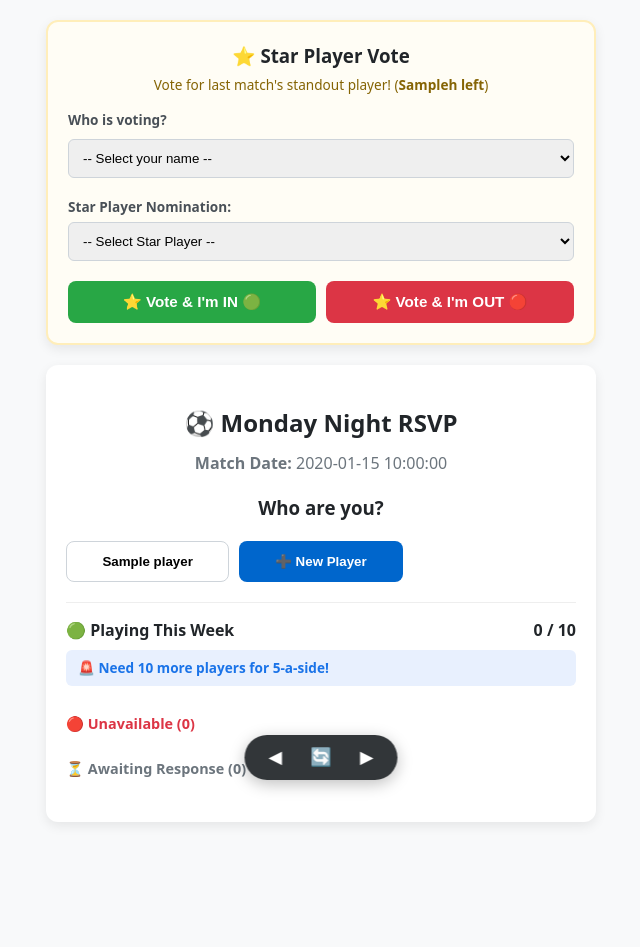
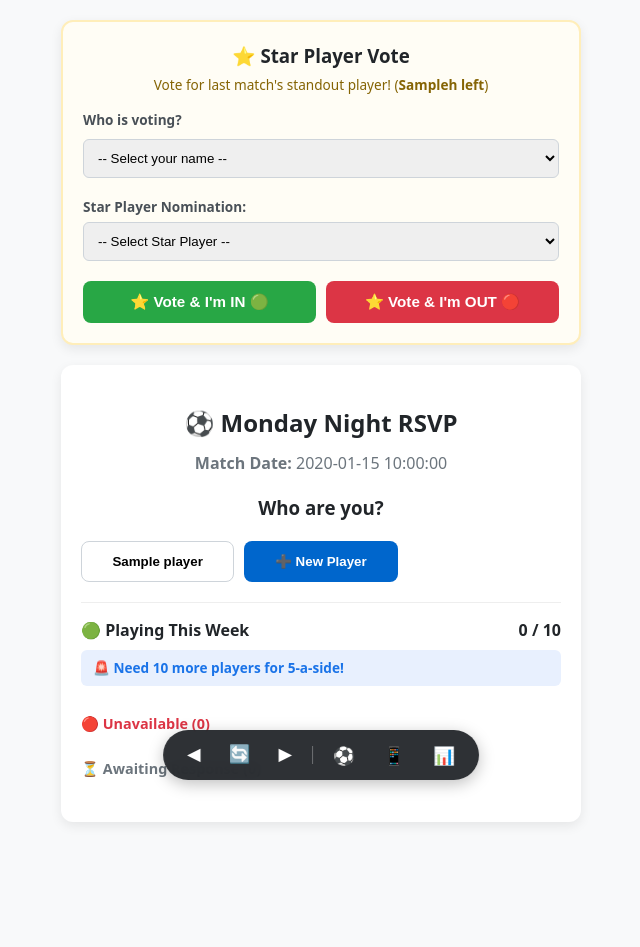
Before and after one commit to SethSinghJenningsKSCLOUD/5aSide-Manager, a Flask app: template templates/rsvp.html in a window 1280 px wide. Shown: the whole page, without its empty margins (319-959 px from the left). Before the commit the page ends 824 px from the top, so only its background shows below. Run offline with Flask 3, Linux system fonts and the light colour scheme; the template is opened without the code that fills it: most values are stand-ins (such as "Sample title", 1, 10 or a date in 2020).

Commit message:
Update RSVP page with full nav dock and combined streak feed

```diff
--- a/templates/rsvp.html
+++ b/templates/rsvp.html
@@ -5,14 +5,15 @@
     <meta name="viewport" content="width=device-width, initial-scale=1.0">
     <title>Match RSVP - Monday Night 5-a-Side</title>
     <style>
-        body { font-family: system-ui, -apple-system, sans-serif; max-width: 550px; margin: 20px auto; padding: 0 15px; line-height: 1.5; background: #f8f9fa; color: #212529; padding-bottom: 75px !important; }
+        *, *::before, *::after { box-sizing: border-box; }
+        body { font-family: system-ui, -apple-system, sans-serif; max-width: 550px; margin: 20px auto; padding: 0 15px; line-height: 1.5; background: #f8f9fa; color: #212529; padding-bottom: 85px !important; }
         .card { background: white; padding: 20px; border-radius: 12px; box-shadow: 0 4px 12px rgba(0,0,0,0.08); text-align: center; margin-bottom: 20px; }
         .poll-card { background: #fffdf5; border: 2px solid #ffeeba; }
         .btn-group { display: flex; gap: 15px; margin-top: 15px; }
-        .btn { flex: 1; padding: 14px; border: none; border-radius: 8px; font-size: 1.1rem; font-weight: bold; cursor: pointer; color: white; }
+        .btn { flex: 1; padding: 14px; border: none; border-radius: 8px; font-size: 1.1rem; font-weight: bold; cursor: pointer; color: white; transition: transform 0.1s ease; }
+        .btn:active { transform: scale(0.98); }
         .btn-in { background: #28a745; }
         .btn-out { background: #dc3545; }
-        .btn-gold { background: #e0a800; color: #212529; width: 100%; margin-top: 10px; }
         .player-grid { display: grid; grid-template-columns: repeat(auto-fill, minmax(130px, 1fr)); gap: 10px; margin-top: 15px; }
         .player-btn { padding: 12px; border: 1px solid #ced4da; background: white; border-radius: 8px; cursor: pointer; font-weight: 600; }
         .player-btn:hover { background: #e9ecef; }
@@ -22,7 +23,7 @@
         .status-OUT { background: #f8d7da; color: #721c24; }
         .switch-link { margin-top: 20px; display: inline-block; font-size: 0.85rem; color: #6c757d; text-decoration: underline; cursor: pointer; }
 
-        .streak-banner { background: #fff3cd; color: #856404; padding: 10px; border-radius: 8px; margin: 10px 0; font-size: 0.95rem; font-weight: 600; }
+        .streak-banner { background: #fff3cd; color: #856404; padding: 10px; border-radius: 8px; margin: 10px 0; font-size: 0.95rem; font-weight: 600; text-align: left; }
         .roster-section { text-align: left; margin-top: 20px; border-top: 1px solid #eee; padding-top: 15px; }
         .roster-header { font-size: 1rem; font-weight: bold; margin-bottom: 8px; display: flex; justify-content: space-between; align-items: center; }
         .tag-list { display: flex; flex-wrap: wrap; gap: 6px; margin-bottom: 15px; }
@@ -40,14 +41,15 @@
         .modal-card { background: white; padding: 22px; border-radius: 14px; width: 85%; max-width: 330px; text-align: center; box-shadow: 0 10px 25px rgba(0,0,0,0.15); animation: popIn 0.15s ease-out; }
         .modal-close-btn { margin-top: 15px; width: 100%; padding: 10px; background: #0066cc; color: white; border: none; border-radius: 8px; font-weight: bold; cursor: pointer; }
         @keyframes popIn { from { transform: scale(0.9); opacity: 0; } to { transform: scale(1); opacity: 1; } }
-        input, select { width: 100%; padding: 10px; margin: 8px 0; border: 1px solid #ced4da; border-radius: 6px; box-sizing: border-box; }
+        input, select { width: 100%; padding: 10px; margin: 8px 0; border: 1px solid #ced4da; border-radius: 6px; }
 
+        /* FULL APP NAV DOCK */
         .app-nav-dock {
             position: fixed;
             bottom: 20px;
             left: 50%;
             transform: translateX(-50%);
-            background: rgba(33, 37, 41, 0.92);
+            background: rgba(33, 37, 41, 0.94);
             backdrop-filter: blur(8px);
             -webkit-backdrop-filter: blur(8px);
             display: flex;
@@ -222,7 +224,7 @@
             <div id="ringer-needed-box"></div>
             <div class="tag-list" id="in-players-list"></div>
 
-            <!-- FORM & MILESTONE FEED -->
+            <!-- CONSOLIDATED MILESTONE FEED -->
             <div id="milestone-feed-box" style="display: none;">
                 <ul class="feed-list" id="feed-list"></ul>
             </div>
@@ -287,17 +289,28 @@
                 if (p.attn_pct !== null && p.attn_pct >= 75) tagBadges += ' 🛡️';
                 if (p.mvp_count > 0) tagBadges += ' ⭐';
 
+                // Consolidate badges & achievements onto one single line per player
+                let badges = '';
+                let details = [];
                 if (p.win_streak >= 2) {
-                    feedItems.push(`🔥 <strong>${p.name}</strong> has won ${p.win_streak} games on the bounce!`);
+                    badges += '🔥 ';
+                    details.push(`won ${p.win_streak} games in a row`);
                 }
                 if (p.attn_streak >= 3) {
-                    feedItems.push(`⚡ <strong>${p.name}</strong> has played ${p.attn_streak} weeks in a row!`);
+                    badges += '⚡ ';
+                    details.push(`played ${p.attn_streak} weeks on the bounce`);
                 }
                 if (p.win_pct !== null && p.win_pct >= 70) {
-                    feedItems.push(`👑 <strong>${p.name}</strong> has an elite ${p.win_pct}% win rate (${p.appearances} games played).`);
+                    badges += '👑 ';
+                    details.push(`${p.win_pct}% win rate`);
                 }
                 if (p.attn_pct !== null && p.attn_pct >= 75) {
-                    feedItems.push(`🛡️ <strong>${p.name}</strong> is a core die-hard (${p.attn_pct}% attendance across ${p.appearances} games).`);
+                    badges += '🛡️ ';
+                    details.push(`${p.attn_pct}% loyalty`);
+                }
+
+                if (details.length > 0) {
+                    feedItems.push(`${badges.trim()} <strong>${p.name}</strong>: ${details.join(' & ')}.`);
                 }
 
                 const tagHtml = `<span class="tag ${status === 'IN' ? 'tag-in' : status === 'OUT' ? 'tag-out' : 'tag-pending'}" onclick="showPlayerStatsModal('${p.id}')">${p.name}${tagBadges}</span>`;
@@ -509,11 +522,15 @@
         init();
     </script>
 
-    <!-- PUBLIC RSVP NAV DOCK -->
+    <!-- FULL NAV DOCK (RSVP PAGE) -->
     <div class="app-nav-dock">
         <button type="button" class="dock-btn" onclick="history.back()" title="Back">◀</button>
         <button type="button" class="dock-btn" onclick="location.reload()" title="Refresh">🔄</button>
         <button type="button" class="dock-btn" onclick="history.forward()" title="Forward">▶</button>
+        <span class="dock-divider"></span>
+        <a href="/" class="dock-btn" title="Team Selector">⚽</a>
+        <a href="/rsvp" class="dock-btn" title="RSVP">📱</a>
+        <a href="/finances" class="dock-btn" title="Stats & Finances">📊</a>
     </div>
 </body>
 </html>
```
